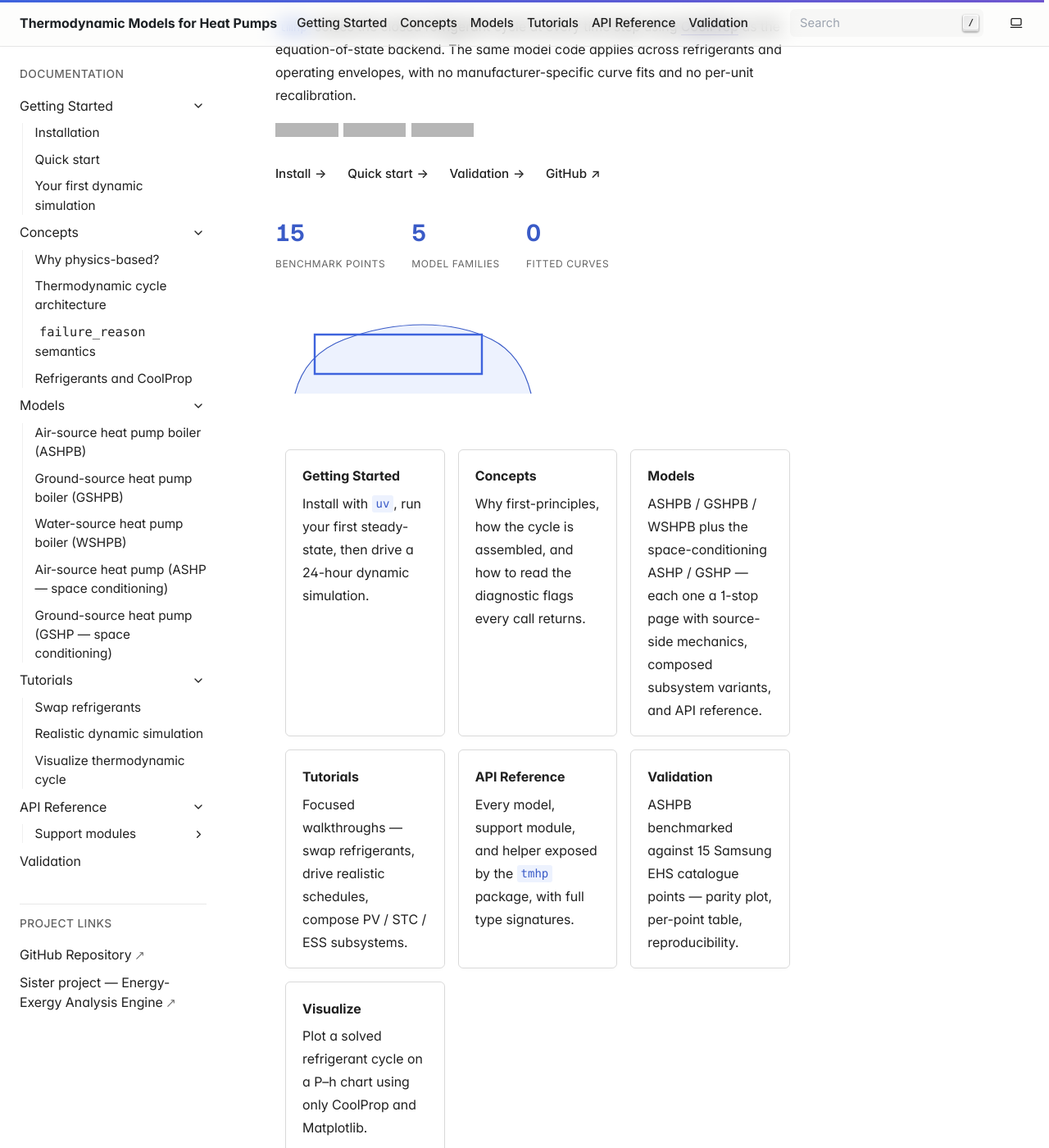
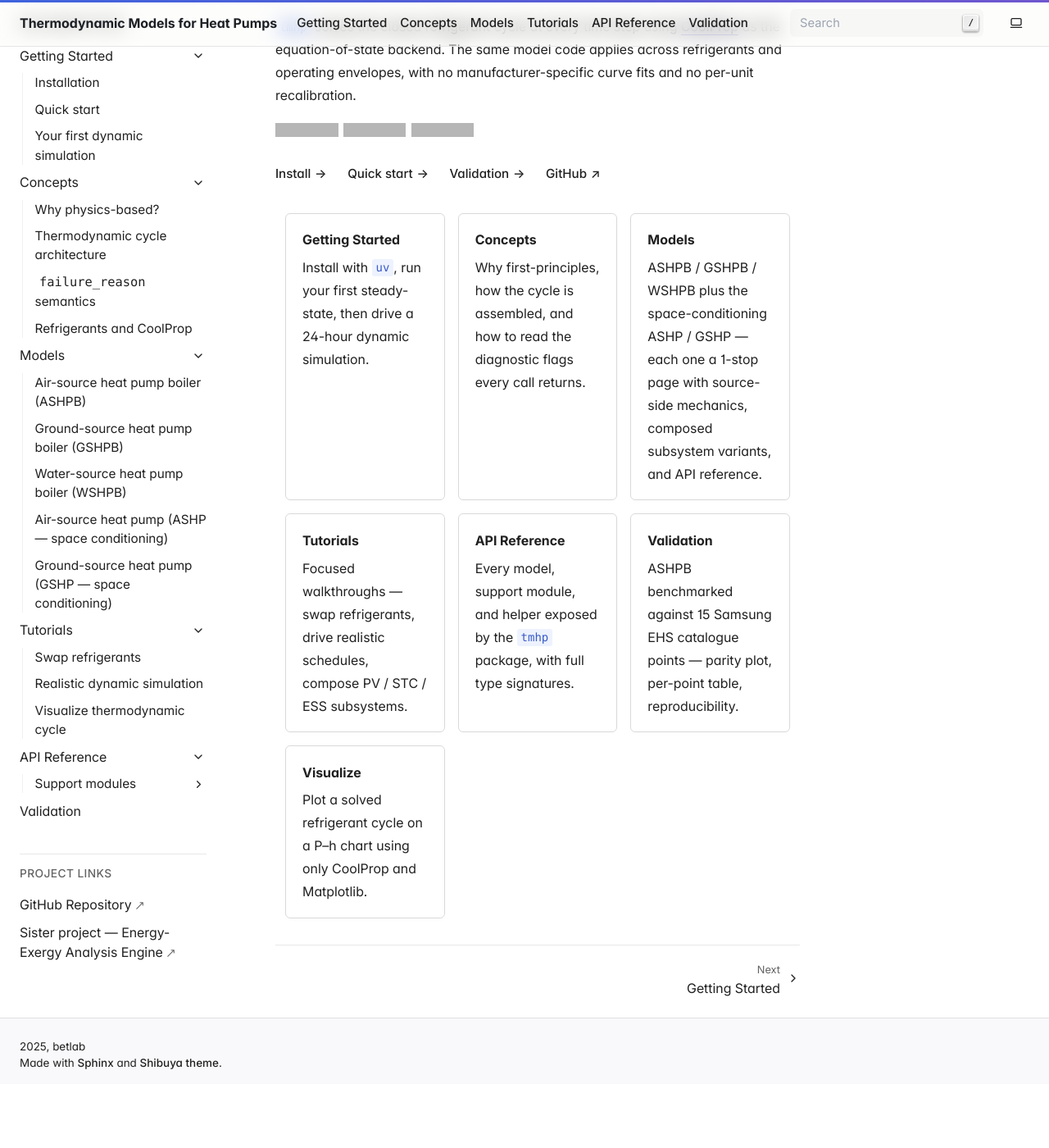
Before and after one commit to bet-lab/tmhp, a Sphinx documentation site: the page built from docs/source/index.rst, in a window 1280 px wide and 1400 px high, scrolled down 306 px. Shown: the whole window at 82% size. Built offline with Sphinx 7.4.7, drawn with Linux system fonts in a browser that asks for light colours; after the commit the page ends 1628 px from its top, so only the background shows below that; grey boxes are pictures that could not be loaded.

Commit message:
Revert "feat(docs/landing): hero motion + metric counters"
This reverts commit caae22d14253dab13ed7db82c8976817d9ba42c9.

```diff
--- a/docs/source/_static/css/custom.css
+++ b/docs/source/_static/css/custom.css
@@ -976,27 +976,6 @@ button.copybtn:hover {
 .glossary-pop .link  { display: inline-block; margin-top: 6px; color: var(--rx-accent-11); font-size: var(--rx-fs-1); text-decoration: none; }
 .glossary-pop .link:hover { text-decoration: underline; }
 /* --- Hero motion (⑦) --- */
-.hero { margin: var(--rx-space-6) 0; }
-.hero-stats { display: flex; gap: var(--rx-space-6); flex-wrap: wrap; }
-.hero-stat { display: flex; flex-direction: column; gap: 2px; }
-.hero-stat .hero-metric {
-    font-size: var(--rx-fs-7); font-weight: var(--rx-fw-bold);
-    color: var(--rx-accent-11); font-variant-numeric: tabular-nums;
-}
-.hero-stat .hero-stat-label {
-    font-size: var(--rx-fs-1); color: var(--rx-ink-muted);
-    text-transform: uppercase; letter-spacing: 0.05em;
-}
-.hero-sketch {
-    margin-top: var(--rx-space-4);
-    max-width: 360px; height: auto;
-    opacity: 0; transform: translateY(8px);
-    transition: opacity 600ms ease, transform 600ms ease;
-}
-.hero-sketch.is-visible { opacity: 1; transform: translateY(0); }
-@media (prefers-reduced-motion: reduce) {
-    .hero-sketch { opacity: 1; transform: none; transition: none; }
-}
 /* --- Cmd+K palette (⑧) --- */
 .cmdk-overlay {
     position: fixed; inset: 0; z-index: 10000;
--- a/docs/source/_static/js/widgets/hero-motion.js
+++ /dev/null
@@ -1,50 +0,0 @@
-/**
- * ⑦ Landing hero motion: counters + P–h sketch fade-in.
- *
- * Runs only on the landing page (detects #hero-motion-root). Honours
- * prefers-reduced-motion by skipping the animation and rendering the
- * final state immediately.
- */
-(function () {
-  "use strict";
-  const root = document.getElementById("hero-motion-root");
-  if (!root) return;
-
-  const reduceMotion = window.matchMedia("(prefers-reduced-motion: reduce)").matches;
-  const counters = root.querySelectorAll(".hero-metric");
-  const sketch = root.querySelector(".hero-sketch");
-
-  function animateCount(el) {
-    const target = +el.dataset.target;
-    if (reduceMotion || target === 0) {
-      el.textContent = target;
-      return;
-    }
-    const duration = 800;
-    const start = performance.now();
-    function tick(now) {
-      const k = Math.min((now - start) / duration, 1);
-      const ease = 1 - Math.pow(1 - k, 3);
-      el.textContent = Math.round(target * ease);
-      if (k < 1) requestAnimationFrame(tick);
-      else el.textContent = target;
-    }
-    requestAnimationFrame(tick);
-  }
-
-  function reveal() {
-    if (sketch && !reduceMotion) sketch.classList.add("is-visible");
-    counters.forEach(animateCount);
-  }
-
-  if ("IntersectionObserver" in window && !reduceMotion) {
-    const obs = new IntersectionObserver((entries) => {
-      for (const e of entries) {
-        if (e.isIntersecting) { reveal(); obs.disconnect(); break; }
-      }
-    }, { threshold: 0.2 });
-    obs.observe(root);
-  } else {
-    reveal();
-  }
-})();
--- a/docs/source/index.rst
+++ b/docs/source/index.rst
@@ -37,26 +37,6 @@ per-unit recalibration.
    :doc:`Quick start <getting-started/quickstart>`
    :doc:`Validation <validation/index>`
    `GitHub <https://github.com/bet-lab/tmhp>`_
-
-.. raw:: html
-
-   <div id="hero-motion-root" class="hero">
-     <div class="hero-stats">
-       <div class="hero-stat"><span class="hero-metric" data-target="15">0</span>
-         <span class="hero-stat-label">benchmark points</span></div>
-       <div class="hero-stat"><span class="hero-metric" data-target="5">0</span>
-         <span class="hero-stat-label">model families</span></div>
-       <div class="hero-stat"><span class="hero-metric" data-target="0">0</span>
-         <span class="hero-stat-label">fitted curves</span></div>
-     </div>
-     <svg class="hero-sketch" viewBox="0 0 300 140" aria-hidden="true">
-       <path d="M 20 110 Q 30 70 70 55 Q 110 40 150 40 Q 190 40 220 55 Q 250 70 260 110"
-             fill="#edf2fe" stroke="#3a5bc7" stroke-width="1"/>
-       <path d="M 40 90 L 40 50 L 210 50 L 210 90 Z"
-             fill="none" stroke="#3e63dd" stroke-width="2"/>
-     </svg>
-   </div>
-   <script src="_static/js/widgets/hero-motion.js" defer></script>
 
 .. grid:: 1 2 2 3
     :gutter: 3
```
